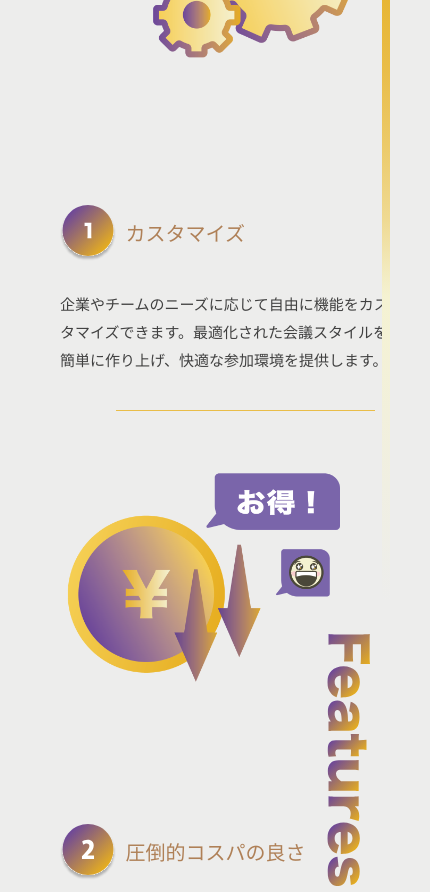
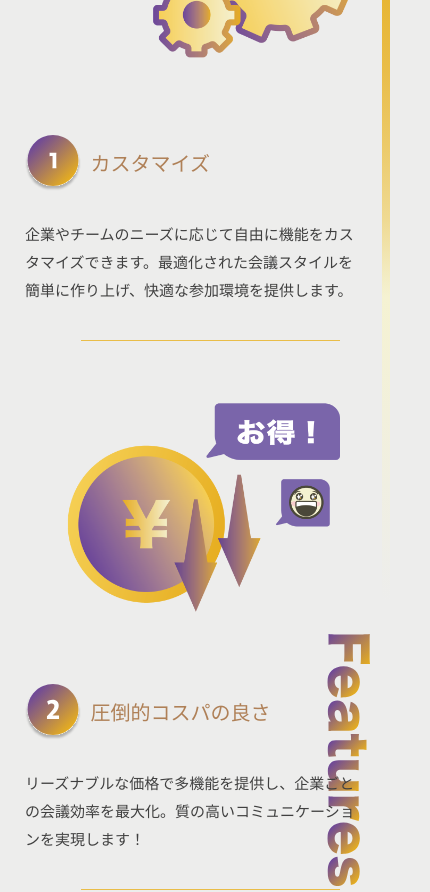
Before and after one commit to Ria923/Zion-Meet, a React (Vite) app: page / in a window 390 px wide. Shown: the part 1280-2172 px from the top of the page, 430 px wide, since content can reach past the window. Built offline with nearby package versions, Linux system fonts and the light colour scheme.

Commit message:
Updated file for Mac

```diff
--- a/src/index.css
+++ b/src/index.css
@@ -77,12 +77,13 @@ body {
 @media screen and (max-width: 768px) {
   body,
   html {
-    margin: 0 auto;
+    margin: 0;
+    padding: 0;
   }
   .gridContainer {
     display: flex;
     flex-direction: column; /* 垂直排列 */
-    width: 100%;
+    max-width: 768px;
     height: 100%;
   }
 
--- a/src/sections/features/Features.module.css
+++ b/src/sections/features/Features.module.css
@@ -210,6 +210,7 @@
     flex-direction: column;
     justify-content: center; /* 居中图片 */
     align-items: left;
+    padding: 10px 0px 0px 10px;
     width: 100%; /* 确保内容区域宽度为100% */
     position: static; /* 移除相对定位 */
   }
```
